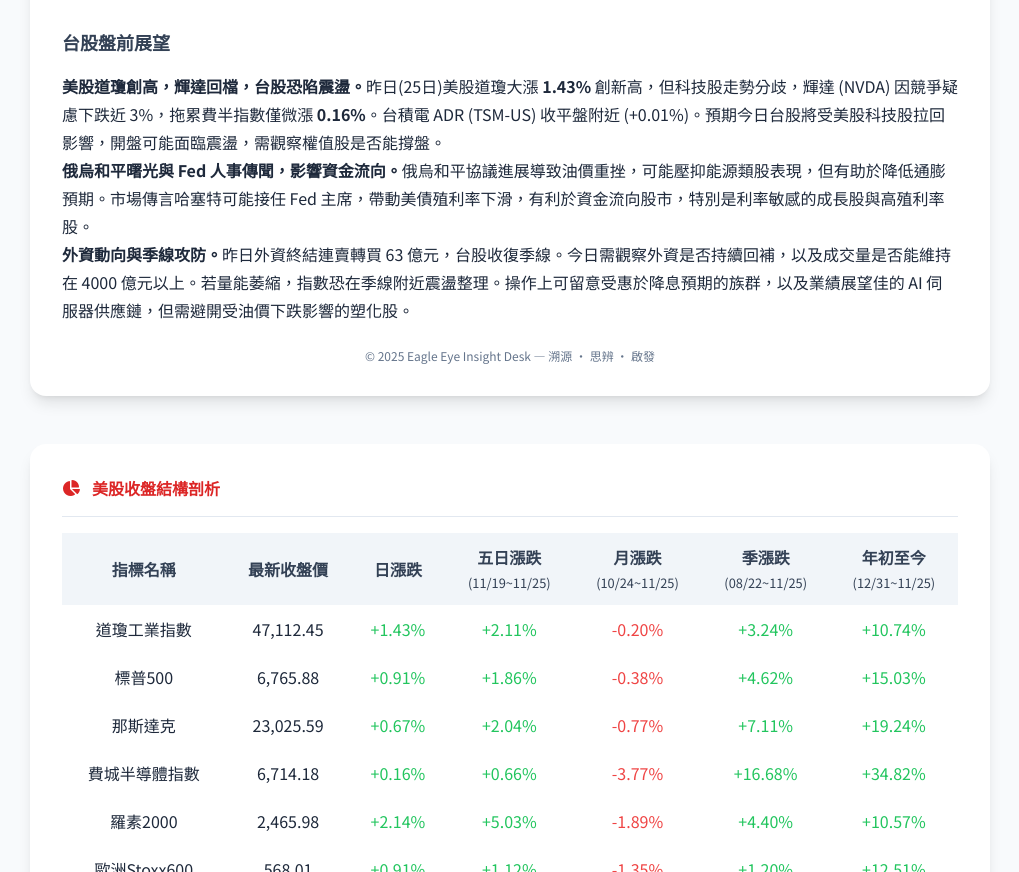
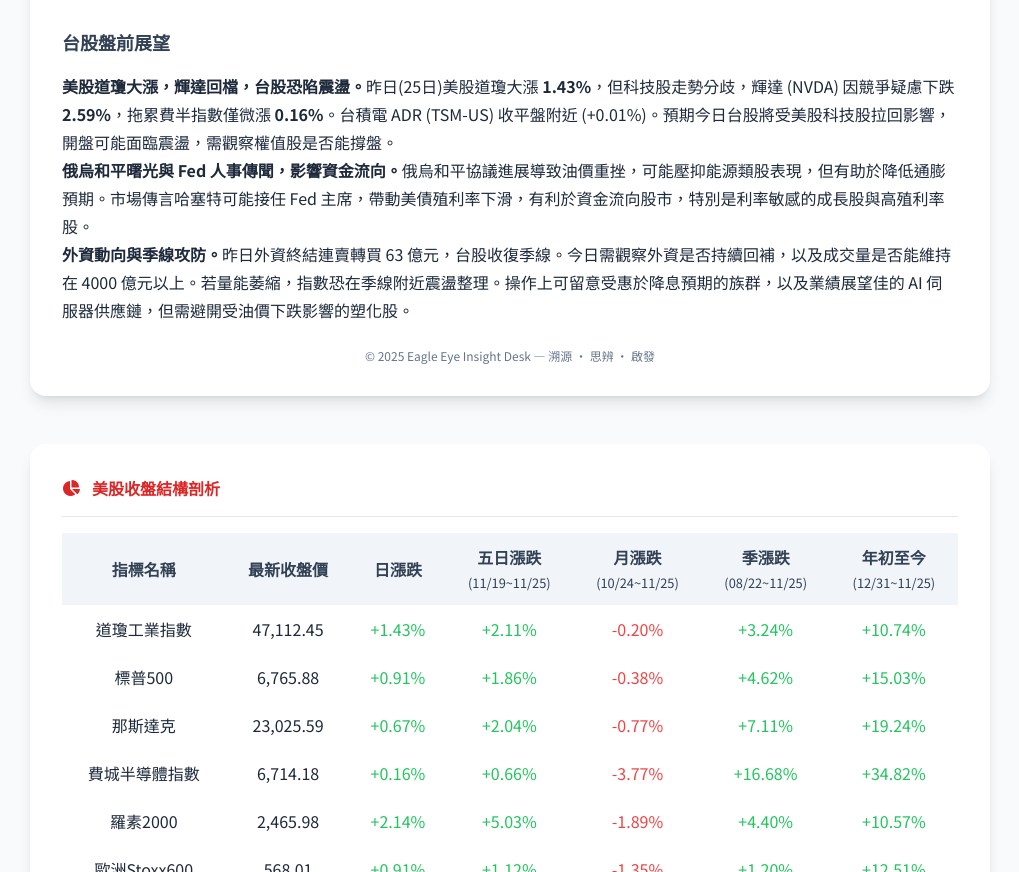
Before and after one commit to cbjackchen-png/20251126dailyreport, a plain HTML site: page index.html in a window 1280 px wide. Shown: the part 949-1821 px from the top of the page, without its empty margins (130-1149 px from the left). Drawn offline with nearby package versions, Linux system fonts and the light colour scheme.

Commit message:
index.html

```diff
--- a/index.html
+++ b/index.html
@@ -177,7 +177,7 @@
                 <div class="mt-8">
                     <h3 class="table-title font-semibold text-slate-700 mb-4">台股盤前展望</h3>
                     <div class="structured-analysis">
-                        <p><strong>美股道瓊創高，輝達回檔，台股恐陷震盪。</strong>昨日(25日)美股道瓊大漲 <strong>1.43%</strong> 創新高，但科技股走勢分歧，輝達 (NVDA) 因競爭疑慮下跌近 3%，拖累費半指數僅微漲 <strong>0.16%</strong>。台積電 ADR (TSM-US) 收平盤附近 (+0.01%)。預期今日台股將受美股科技股拉回影響，開盤可能面臨震盪，需觀察權值股是否能撐盤。</p>
+                        <p><strong>美股道瓊大漲，輝達回檔，台股恐陷震盪。</strong>昨日(25日)美股道瓊大漲 <strong>1.43%</strong>，但科技股走勢分歧，輝達 (NVDA) 因競爭疑慮下跌 <strong>2.59%</strong>，拖累費半指數僅微漲 <strong>0.16%</strong>。台積電 ADR (TSM-US) 收平盤附近 (+0.01%)。預期今日台股將受美股科技股拉回影響，開盤可能面臨震盪，需觀察權值股是否能撐盤。</p>
                         <p><strong>俄烏和平曙光與 Fed 人事傳聞，影響資金流向。</strong>俄烏和平協議進展導致油價重挫，可能壓抑能源類股表現，但有助於降低通膨預期。市場傳言哈塞特可能接任 Fed 主席，帶動美債殖利率下滑，有利於資金流向股市，特別是利率敏感的成長股與高殖利率股。</p>
                         <p><strong>外資動向與季線攻防。</strong>昨日外資終結連賣轉買 63 億元，台股收復季線。今日需觀察外資是否持續回補，以及成交量是否能維持在 4000 億元以上。若量能萎縮，指數恐在季線附近震盪整理。操作上可留意受惠於降息預期的族群，以及業績展望佳的 AI 伺服器供應鏈，但需避開受油價下跌影響的塑化股。</p>
                     </div>
```
